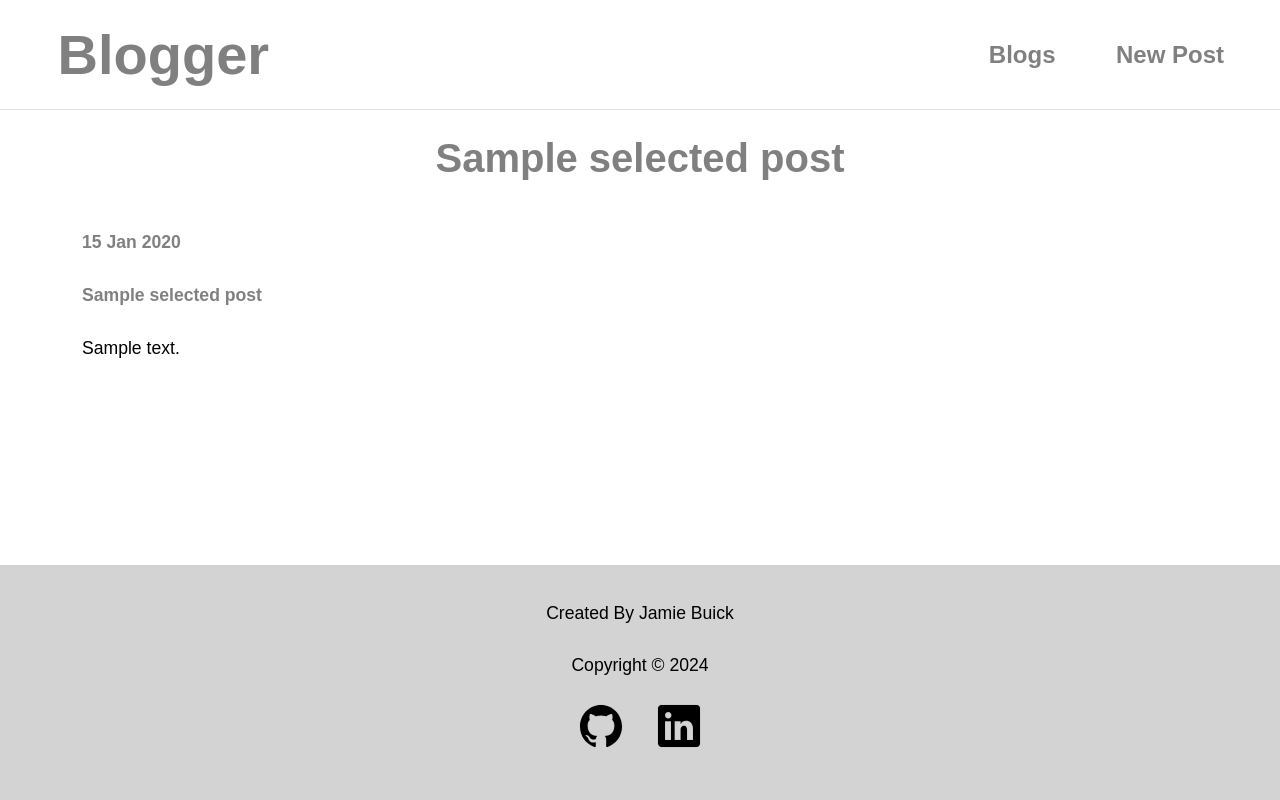
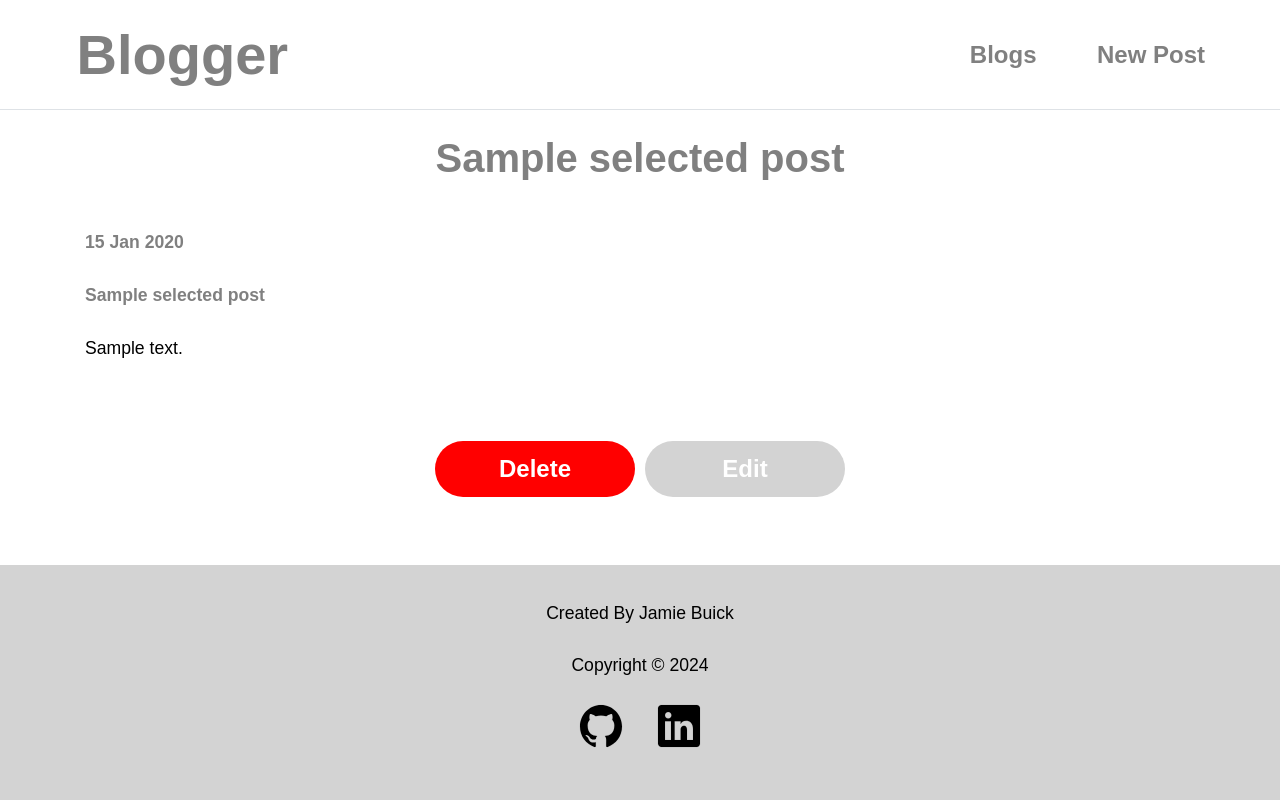
Before and after one commit to Jamie-Buick/Blog-Project, a Node server app: template views/selected.ejs in a window 1280 px wide. Run offline with Node 20, Linux system fonts and the light colour scheme; the template is opened without the code that fills it: most values are stand-ins (such as "Sample title", 1, 10 or a date in 2020); some libraries are stand-ins or nearby versions.

Commit message:
Buttons for edit and delete posts have been added. Just need to set up js functionality to open a page requesting access code

```diff
--- a/Public/Styles/main.css
+++ b/Public/Styles/main.css
@@ -232,3 +232,37 @@ textarea {
   color: gray !important;
   margin-bottom: 2rem;
 }
+
+.btn-container {
+  display: flex;
+  justify-content: center;
+  gap: 10px;
+
+}
+.btn-edit {
+  background-color: #D3D3D3; /* Blue color */
+  border-color: #D3D3D3; /* Blue color */
+  color: #fff; /* White color for text */
+}
+
+.btn-danger {
+  background-color: red; /* Blue color */
+  border-color: red; /* Blue color */
+  color: #fff; /* White color for text */
+}
+
+.btn-danger:hover {
+  background-color: darkred; /* Darker blue on hover */
+  border-color: darkred; /* Darker blue on hover */
+  color: #fff; /* White color for text */
+}
+
+.btn-edit:hover {
+  background-color: gray; /* Darker blue on hover */
+  border-color: gray; /* Darker blue on hover */
+  color: #fff; /* White color for text */
+}
+
+.btn-edit:focus {
+  box-shadow: 0 0 0 0.2rem rgba(0, 123, 255, 0.5); /* Light blue shadow when focused */
+}
--- a/views/Partials/header.ejs
+++ b/views/Partials/header.ejs
@@ -8,6 +8,8 @@
   <link rel="stylesheet" href="https://cdnjs.cloudflare.com/ajax/libs/font-awesome/5.10.2/css/all.css">
   <link rel="stylesheet" href="https://cdnjs.cloudflare.com/ajax/libs/font-awesome/5.10.2/css/all.css">
   <link href="https://cdn.jsdelivr.net/npm/bootstrap@5.3.3/dist/css/bootstrap.min.css" rel="stylesheet" integrity="sha384-QWTKZyjpPEjISv5WaRU9OFeRpok6YctnYmDr5pNlyT2bRjXh0JMhjY6hW+ALEwIH" crossorigin="anonymous">
+  <link rel="stylesheet" href="https://stackpath.bootstrapcdn.com/bootstrap/4.5.2/css/bootstrap.min.css">
+
   <script src="https://cdn.jsdelivr.net/npm/bootstrap@5.3.3/dist/js/bootstrap.bundle.min.js" integrity="sha384-YvpcrYf0tY3lHB60NNkmXc5s9fDVZLESaAA55NDzOxhy9GkcIdslK1eN7N6jIeHz" crossorigin="anonymous"></script>
   <link rel="stylesheet" href="/styles/main.css">
   <title>Blogger</title>
--- a/views/selected.ejs
+++ b/views/selected.ejs
@@ -16,6 +16,17 @@
 
 </div>
 
+<div class="container my-4">
+    <div class="btn-container">
+        <form method="post" action="/delete">
+            <button type="submit" class="btn btn-danger rounded-pill">Delete</button>
+        </form>
+        <form method="post" action="/edit">
+            <button type="submit" class="btn btn-edit rounded-pill">Edit</button>
+        </form>
+    </div>
+</div>
+
 
 
 
```
Also changed, not shown: views/index.ejs (+6 -6 lines).
